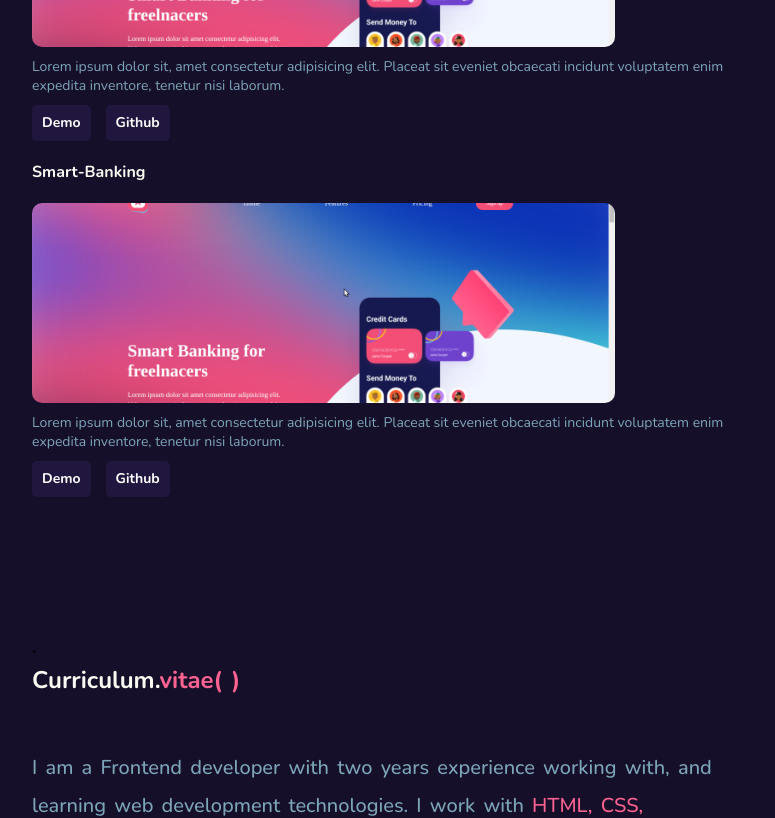
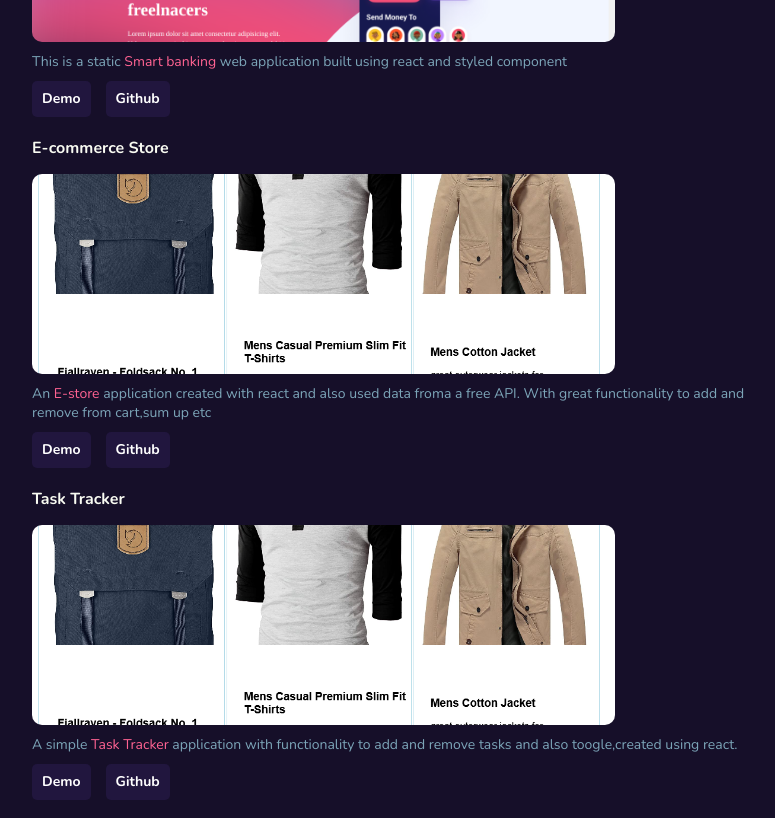
Before and after one commit to unegbuclinton/myWebpage, a React (Create React App) app: page / in a window 1280 px wide. Shown: the part 1480-2298 px from the top of the page, without its empty margins (319-1094 px from the left). Built offline with nearby package versions, Linux system fonts and the light colour scheme.

Commit message:
updated project

```diff
--- a/src/components/pages/Work/index.jsx
+++ b/src/components/pages/Work/index.jsx
@@ -3,6 +3,7 @@ import styled from 'styled-components';
 import { COLORS } from '../../../constants/colors';
 import { FONTSIZES, FONTWEIGHTS } from '../../../constants/fonts';
 import project from '../../../img/project.png';
+import shop from '../../../img/shop.png';
 import Button from '../../atoms/Button';
 
 function WorkPage() {
@@ -14,32 +15,82 @@ function WorkPage() {
       <WorkItemContainer>
         <div className="work-item">
           <h2 className="work-item__header">Smart-Banking</h2>
-          <div className="work-item"></div>
+          <div className="work-item__1"></div>
           <p className="work-item__description">
-            Lorem ipsum dolor sit, amet consectetur adipisicing elit. Placeat
-            sit eveniet obcaecati incidunt voluptatem enim expedita inventore,
-            tenetur nisi laborum.
+            This is a static <span>Smart banking</span> web application built
+            using react and styled component
           </p>
           <Button className="work-item__btn" auth>
-            Demo
+            <a
+              className="cta-btn"
+              href="https://smartbank.netlify.app/"
+              target="_blank"
+            >
+              Demo
+            </a>
           </Button>
           <Button className="work-item__btn--github" auth>
-            Github
+            <a
+              className="cta-btn"
+              href="https://github.com/unegbuclinton/Web-communication"
+              target="_blank"
+            >
+              Github
+            </a>
           </Button>
         </div>
         <div className="work-item">
-          <h2 className="work-item__header">Smart-Banking</h2>
-          <div className="work-item"></div>
+          <h2 className="work-item__header">E-commerce Store</h2>
+          <div className="work-item__2"></div>
           <p className="work-item__description">
-            Lorem ipsum dolor sit, amet consectetur adipisicing elit. Placeat
-            sit eveniet obcaecati incidunt voluptatem enim expedita inventore,
-            tenetur nisi laborum.
+            An <span>E-store</span> application created with react and also used
+            data froma a free API. With great functionality to add and remove
+            from cart,sum up etc
           </p>
           <Button className="work-item__btn" auth>
-            Demo
+            <a
+              className="cta-btn"
+              href="https://ccart.netlify.app/"
+              target="_blank"
+            >
+              Demo
+            </a>
           </Button>
           <Button className="work-item__btn--github" auth>
-            Github
+            <a
+              className="cta-btn"
+              href="https://github.com/unegbuclinton/shopCart"
+              target="_blank"
+            >
+              Github
+            </a>
+          </Button>
+        </div>
+        <div className="work-item">
+          <h2 className="work-item__header">Task Tracker</h2>
+          <div className="work-item__3"></div>
+          <p className="work-item__description">
+            A simple <span>Task Tracker</span> application with functionality to
+            add and remove tasks and also toogle,created using react.
+          </p>
+          <Button className="work-item__btn" auth>
+            <a
+              className="cta-btn"
+              href="https://github.com/unegbuclinton/TaskTracker"
+              target="_blank"
+              a
+            >
+              Demo
+            </a>
+          </Button>
+          <Button className="work-item__btn--github" auth>
+            <a
+              className="cta-btn"
+              href="https://trackt.netlify.app/"
+              target="_blank"
+            >
+              Github
+            </a>
           </Button>
         </div>
       </WorkItemContainer>
@@ -69,11 +120,37 @@ const WorkWrapper = styled.section`
     margin-top: 2rem;
     padding: 1.5;
 
-    .work-item {
+    .work-item__1 {
       width: 80%;
       height: 20rem;
       background-position: center;
       background-image: url(${project});
+      background-size: cover;
+      border-radius: 1rem;
+
+      &:hover {
+        transition: transform 0.3s ease-out;
+        transform: scale(0.9);
+      }
+    }
+    .work-item__2 {
+      width: 80%;
+      height: 20rem;
+      background-position: center;
+      background-image: url(${shop});
+      background-size: cover;
+      border-radius: 1rem;
+
+      &:hover {
+        transition: transform 0.3s ease-out;
+        transform: scale(0.9);
+      }
+    }
+    .work-item__3 {
+      width: 80%;
+      height: 20rem;
+      background-position: center;
+      background-image: url(${shop});
       background-size: cover;
       border-radius: 1rem;
 
@@ -113,4 +190,9 @@ const WorkWrapper = styled.section`
 const WorkItemContainer = styled.div`
   display: flex;
   flex-direction: column;
+
+  .cta-btn {
+    text-decoration: none;
+    color: ${COLORS.white};
+  }
 `;
```
Also changed, not shown: src/img/Task.png (added), src/img/shop.png (added).
